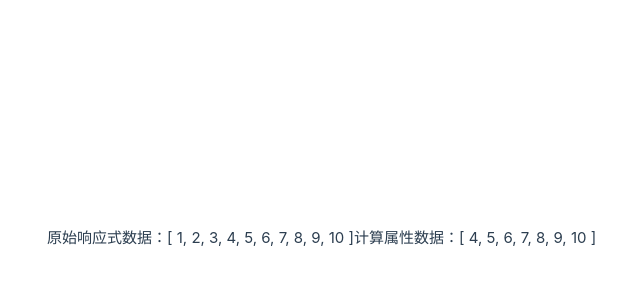
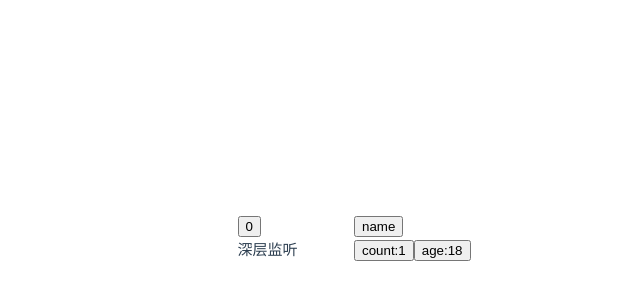
Before and after one commit to CodeWater404/webcode, a Vue app in the folder vue-heima/: page / in a window 1280 px wide. Shown: the part 162-462 px from the top of the page, without its empty margins (286-926 px from the left). Built offline with nearby package versions, Linux system fonts and the light colour scheme.

Commit message:
vue-heima: watch

```diff
--- a/vue-heima/src/App.vue
+++ b/vue-heima/src/App.vue
@@ -1,24 +1,77 @@
-<!-- computed -->
+<!-- watch函数 -->
+
 <script setup>
-import { ref } from 'vue'
-import { computed } from 'vue'
+import { ref, watch } from 'vue'
 
-const list = ref([1, 2, 3, 4, 5, 6, 7, 8])
+const count = ref(0)
+const name = ref('name')
+const changeName = () => {
+    name.value = 'changed name...'
+}
+const setCount = () => {
+    count.value++
+}
 
-const computedList = computed(() => {
-    return list.value.filter(item => item > 3)
+// 1.watch监听单个数据源；ref对象不需要加value
+// watch(count, (newVal, oldVal) => {
+//     console.log("count has changed: ", newVal, oldVal)
+// })
+
+// 2.监听多个数据源
+// watch(
+//     [count, name],
+//     (
+//         [newCount, newName],
+//         [oldCount, oldName]
+//     ) => {
+//         console.log("count or name has changed: ", [newCount, newName], [oldCount, oldName])
+//     })
+
+// 3.watch立即执行
+watch(count, () => {
+    console.log("count has changed....")
+}, {
+    immediated: true
 })
 
-setTimeout(() => {
-    list.value.push(9, 10)
-}, 3000)
+// 4. watch:开启深层监听(递归来的，所以性能有损耗)
+// 默认机制：通过watch监听的ref对象默认是浅层侦听的，直接修改嵌套的对象属性不会触发回调执行，需要开启deep选项
+const obj = ref({
+    count: 1,
+    age: 18
+})
+
+const changeObjCount = () => {
+    obj.value.count++
+}
+
+const changeObjAge = () => {
+    obj.value.age++
+}
+
+// watch(obj, () => {
+//     console.log("all obj's attributes have changed...")
+// }, {
+//     deep: true
+// })
+
+// 5.精确监听
+watch(
+    () => obj.value.age,
+    () => console.log("obj's age attribute has changed....")
+)
 </script>
 
 <template>
     <div>
-        原始响应式数据：{{ list }}
+        <button @click="setCount">{{ count }}</button>
     </div>
     <div>
-        计算属性数据：{{ computedList }}
+        <button @click="changeName">{{ name }}</button>
+    </div>
+    <p>深层监听</p>
+    <div>
+        <button @click="changeObjCount">count:{{ obj.count }}</button>
+        <button @click="changeObjAge">age:{{ obj.age }}</button>
     </div>
 </template>
```
Also changed, not shown: vue-heima/src/AppExample_3.vue (added, +30 -0 lines).
